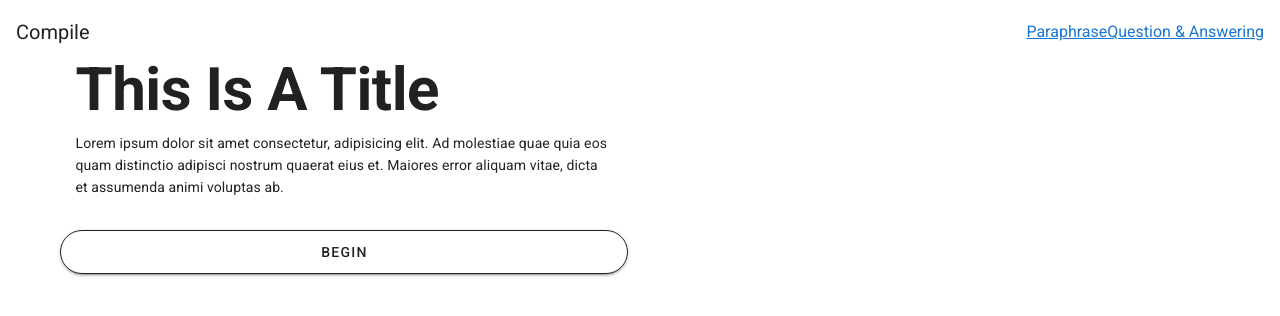
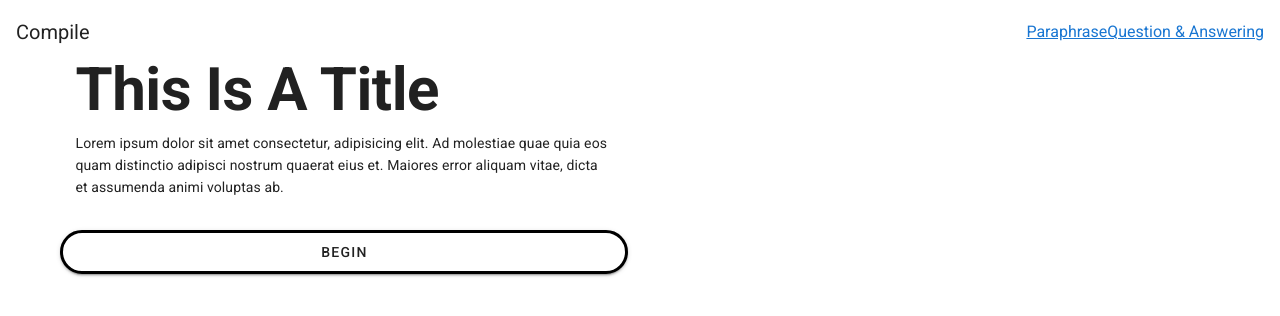
Before and after one commit to ConceptCodes/compile, a Vue app: page / in a window 1280 px wide. Shown: the top 316 px of the page. Built offline with nearby package versions, Linux system fonts and the light colour scheme.

Commit message:
added color to button, still need to work on css

```diff
--- a/src/components/Banner.vue
+++ b/src/components/Banner.vue
@@ -1,5 +1,5 @@
 <template>
-  <v-card flat color="transparent">
+  <v-card flat>
     <v-row class="py-3">
       <v-col class="content mt-5">
         <v-card-title
@@ -7,7 +7,7 @@
           v-text="title"
         ></v-card-title>
         <v-card-subtitle class="mb-4" v-text="body"></v-card-subtitle>
-        <v-btn block elevation="2" large outlined rounded>Begin</v-btn>
+        <v-btn class="btn" block elevation="2" large outlined rounded>Begin</v-btn>
       </v-col>
       <v-col>
         <v-img
@@ -42,6 +42,12 @@ export default {
 
 <style lang="scss" scoped>
 .content {
-  z-index: 2;
+  z-index: 1;
+  position: relative;
+  top: 50%;
+}
+.btn {
+  background-color: white;
+  border: 3px solid black;
 }
 </style>
```
